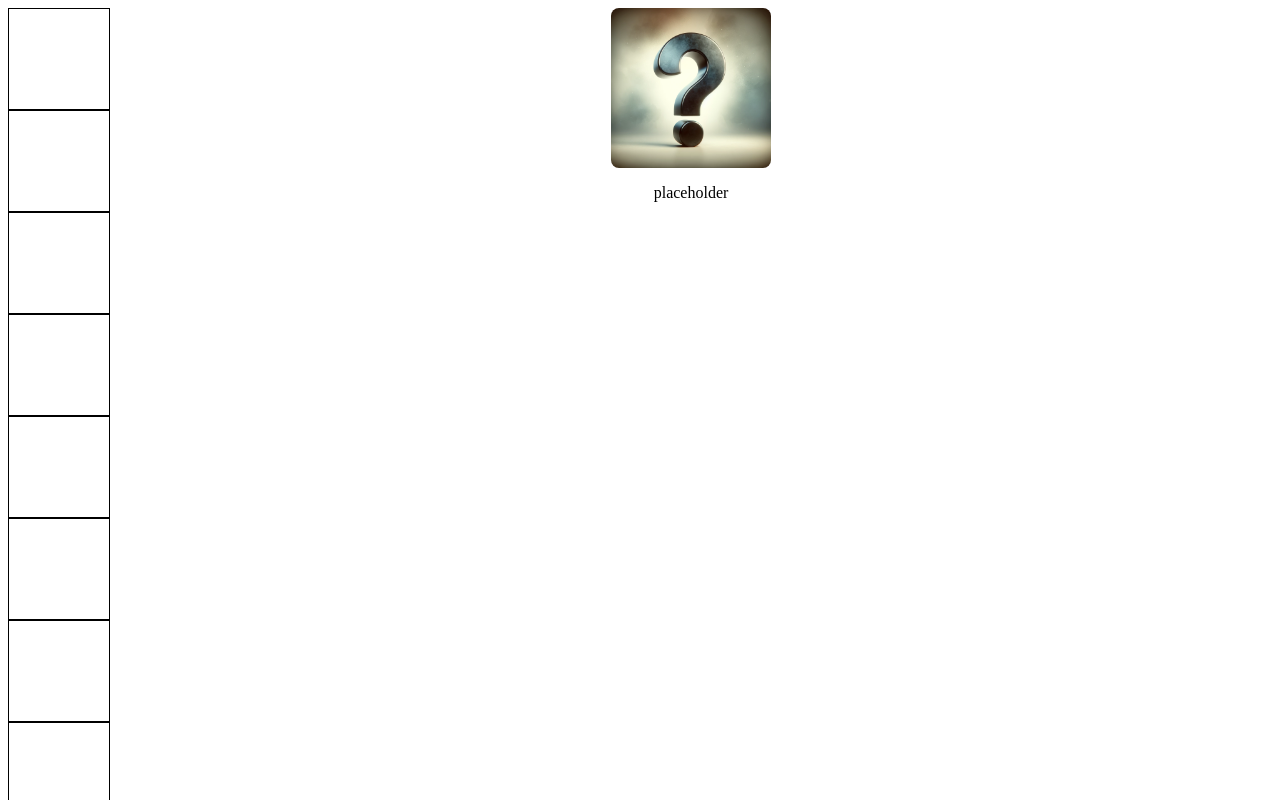
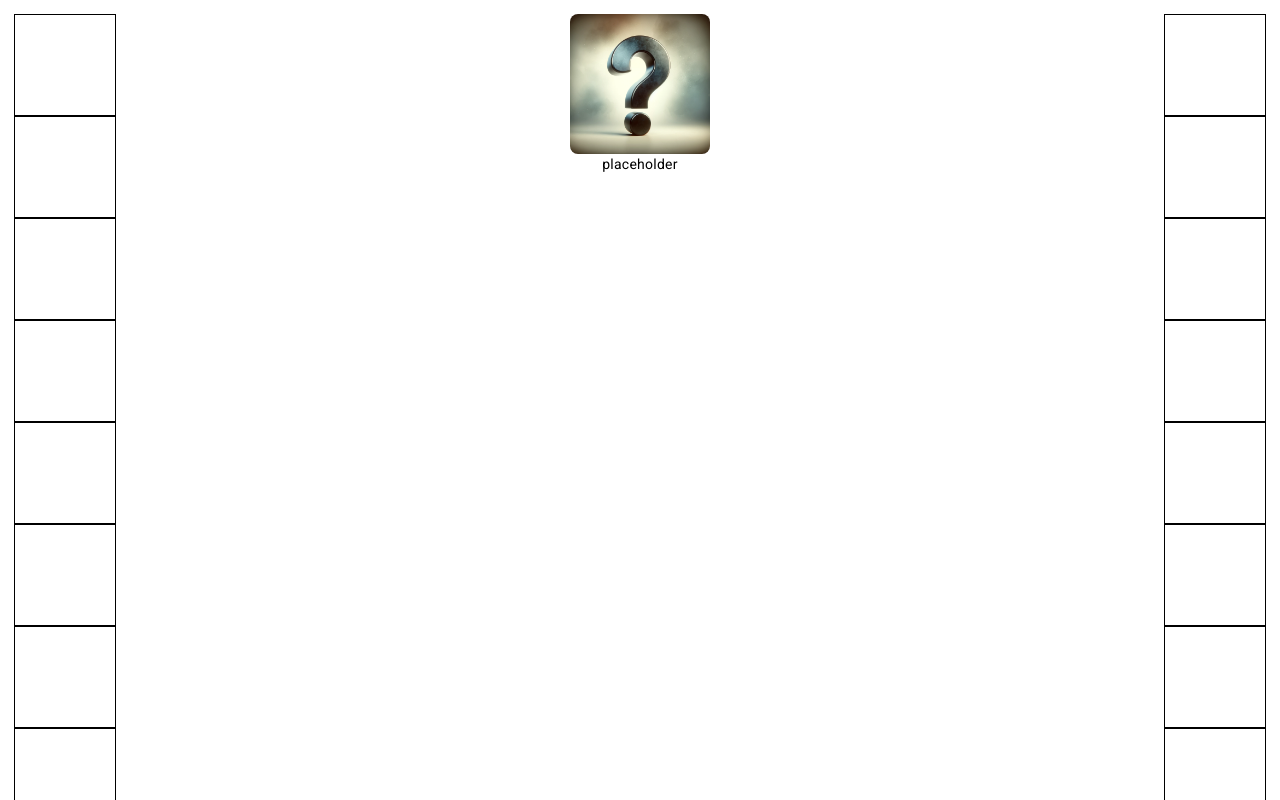
Before and after one commit to Angel-dev14/context-dropdown, an Angular app: page / in a window 1280 px wide. Shown: the top 800 px of the page. Built offline with nearby package versions, Linux system fonts and the light colour scheme.

Commit message:
alternative way to trigger change detection with setTimeout

```diff
--- a/angular.json
+++ b/angular.json
@@ -25,6 +25,7 @@
               "src/assets"
             ],
             "styles": [
+              "@angular/material/prebuilt-themes/pink-bluegrey.css",
               "src/styles.css"
             ],
             "scripts": []
@@ -84,6 +85,7 @@
               "src/assets"
             ],
             "styles": [
+              "@angular/material/prebuilt-themes/pink-bluegrey.css",
               "src/styles.css"
             ],
             "scripts": []
--- a/package.json
+++ b/package.json
@@ -11,10 +11,12 @@
   "private": true,
   "dependencies": {
     "@angular/animations": "^17.1.0",
+    "@angular/cdk": "^17.2.1",
     "@angular/common": "^17.1.0",
     "@angular/compiler": "^17.1.0",
     "@angular/core": "^17.1.0",
     "@angular/forms": "^17.1.0",
+    "@angular/material": "^17.2.1",
     "@angular/platform-browser": "^17.1.0",
     "@angular/platform-browser-dynamic": "^17.1.0",
     "@angular/router": "^17.1.0",
--- a/src/app/app.component.css
+++ b/src/app/app.component.css
@@ -12,6 +12,7 @@
 .row {
   display: flex;
   justify-content: center;
+  padding: 1em;
 }
 
 img {
--- a/src/app/app.component.html
+++ b/src/app/app.component.html
@@ -242,4 +242,19 @@
     <img class="seleted-option" [src]="imagePath" alt="selected option" />
     <p>{{ imagePath.split("/")[1].split(".")[0] }}</p>
   </div>
+  <div class="container">
+    <div
+      *ngFor="
+        let i of [
+          1, 2, 3, 4, 5, 6, 7, 8, 9, 10, 11, 12, 13, 14, 15, 16, 17, 18, 19, 20,
+          1, 2, 3, 4, 5, 6, 7, 8, 9, 10, 11, 12, 13, 14, 15, 16, 17, 18, 19, 20,
+          1, 2, 3, 4, 5, 6, 7, 8, 9, 10, 11, 12, 13, 14, 15, 16, 17, 18, 19, 20
+        ]
+      "
+      class="test"
+      context-dropdown
+      [options]="options"
+      (optionSelected)="setSelectedOption($event)"
+    ></div>
+  </div>
 </div>
--- a/src/app/app.config.ts
+++ b/src/app/app.config.ts
@@ -2,9 +2,10 @@ import { ApplicationConfig } from '@angular/core';
 import { provideRouter } from '@angular/router';
 
 import { routes } from './app.routes';
+import { provideAnimationsAsync } from '@angular/platform-browser/animations/async';
 
 export const appConfig: ApplicationConfig = {
   providers: [
-    provideRouter(routes)
+    provideRouter(routes), provideAnimationsAsync()
   ]
 };
--- a/src/app/context-dropdown/context-dropdown.module.ts
+++ b/src/app/context-dropdown/context-dropdown.module.ts
@@ -2,26 +2,15 @@ import { NgModule } from '@angular/core';
 import { CommonModule } from '@angular/common';
 import { ContextDropdownView } from './view/context-dropdown.view';
 import { ContextDropdownDirective } from './directives/context-dropdown.directive';
+import { MatMenuModule } from '@angular/material/menu';
 
-const views = [
-  ContextDropdownView,
-];
+const views = [ContextDropdownView];
 
-const directives = [
-  ContextDropdownDirective,
-]
+const directives = [ContextDropdownDirective];
 
 @NgModule({
-  declarations: [
-    ...views,
-    ...directives
-  ],
-  exports: [
-    ...views,
-    ...directives
-  ],
-  imports: [
-    CommonModule
-  ]
+  declarations: [...views, ...directives],
+  exports: [...views, ...directives],
+  imports: [CommonModule, MatMenuModule],
 })
-export class ContextDropdownModule { }
+export class ContextDropdownModule {}
--- a/src/app/context-dropdown/directives/context-dropdown.directive.ts
+++ b/src/app/context-dropdown/directives/context-dropdown.directive.ts
@@ -36,32 +36,36 @@ export class ContextDropdownDirective implements OnInit {
       .subscribe({
         next: (event: PointerEvent) => {
           event.preventDefault();
+          // Initial timeout to delay the component creation
+          // Removing this initial setTimeout causes the component to be created and positioned
+          // at (0, 0) and then jumps to the correct coordinates if out of bounds
+          // setTimeout triggers change detection for the entire app, detectChanges() only for the component + children
+          setTimeout(() => {
             const componentRef =
               this._viewContainerRef.createComponent(ContextDropdownView);
-          console.log(event);
+            const dimensions = { x: 0, y: 0 };
+
+            const { x, y } = this.setPosition(event, dimensions);
             componentRef.instance.options = this.options;
-          componentRef.changeDetectorRef.detectChanges();
-          let xPosition = event.pageX;
-          let yPosition = event.pageY;
-          const dropdownElementDimensions = {
-            x: componentRef.instance.dropdownElement.offsetWidth,
-            y: componentRef.instance.dropdownElement.offsetHeight,
-          };
-          if (
-            window.innerHeight <
-            event.clientY + dropdownElementDimensions.y
-          ) {
-            yPosition = event.pageY - dropdownElementDimensions.y;
-          }
-          if (window.innerWidth < event.clientX + dropdownElementDimensions.x) {
-            xPosition = event.pageX - dropdownElementDimensions.x;
-          }
-          componentRef.instance.x = xPosition;
-          componentRef.instance.y = yPosition;
+            componentRef.instance.x = x;
+            componentRef.instance.y = y;
+
+            setTimeout(() => {
+              dimensions.x = componentRef.instance.dropdownElement.offsetWidth;
+              dimensions.y = componentRef.instance.dropdownElement.offsetHeight;
+
+              const adjustedPosition = this.setPosition(event, dimensions);
+              componentRef.instance.x = adjustedPosition.x;
+              componentRef.instance.y = adjustedPosition.y;
+            });
+
             this.opened = true;
             this.selectedOptionSubscription =
-            componentRef.instance.selectedOption.subscribe((option: Option) => {
+              componentRef.instance.selectedOption.subscribe(
+                (option: Option) => {
                   this.optionSelected.emit(option);
+                }
+              );
           });
         },
       });
@@ -121,4 +125,22 @@ export class ContextDropdownDirective implements OnInit {
     this._viewContainerRef.clear();
     this.opened = false;
   }
+
+  private setPosition(
+    event: PointerEvent,
+    dimensions: { x: number; y: number }
+  ): { x: number; y: number } {
+    let xPosition = event.pageX;
+    let yPosition = event.pageY;
+
+    if (window.innerHeight < event.clientY + dimensions.y) {
+      yPosition -= dimensions.y;
     }
+
+    if (window.innerWidth < event.clientX + dimensions.x) {
+      xPosition -= dimensions.x;
+    }
+
+    return { x: xPosition, y: yPosition };
+  }
+}
--- a/src/index.html
+++ b/src/index.html
@@ -6,8 +6,10 @@
   <base href="/">
   <meta name="viewport" content="width=device-width, initial-scale=1">
   <link rel="icon" type="image/x-icon" href="favicon.ico">
+  <link href="https://fonts.googleapis.com/css2?family=Roboto:wght@300;400;500&display=swap" rel="stylesheet">
+  <link href="https://fonts.googleapis.com/icon?family=Material+Icons" rel="stylesheet">
 </head>
-<body>
+<body class="mat-typography">
   <app-root></app-root>
 </body>
 </html>
--- a/src/styles.css
+++ b/src/styles.css
@@ -1 +1,4 @@
 /* You can add global styles to this file, and also import other style files */
+
+html, body { height: 100%; }
+body { margin: 0; font-family: Roboto, "Helvetica Neue", sans-serif; }
```
Also changed, not shown: 1 other file (tests, documents, lock files or other folders). Lines whose indentation alone changed are shown as unchanged.
